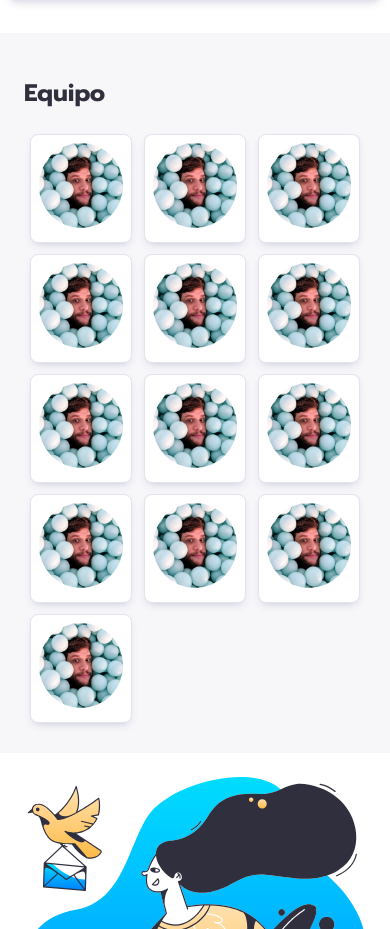
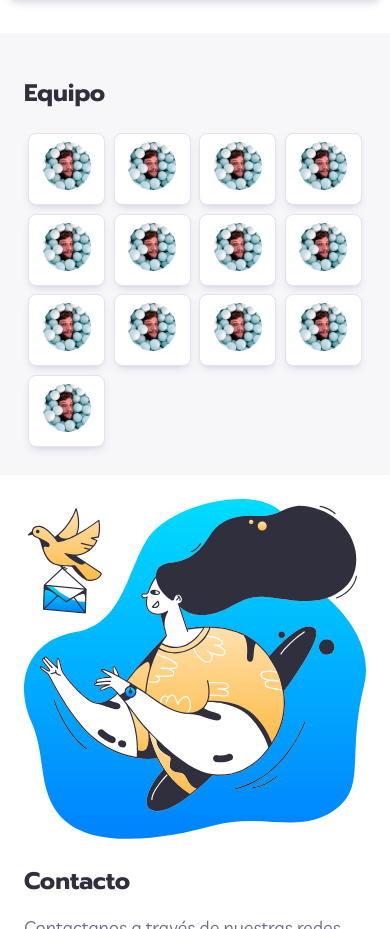
Before and after one commit to uqbar-project/uqbar-landing, a React (Create React App) app: page / in a window 390 px wide. Shown: the part 4230-5159 px from the top of the page. Built offline with nearby package versions, Linux system fonts and the light colour scheme.

Commit message:
Correcciones de animación de miembros de equipo

```diff
--- a/src/components/equipo/Index.module.css
+++ b/src/components/equipo/Index.module.css
@@ -10,7 +10,7 @@
   display: grid;
   grid-template-columns: repeat(4, 25%);
   grid-gap: 1.6rem;
-  grid-auto-rows: minmax(auto);
+  grid-auto-rows: min-content max-content auto;
   grid-auto-flow: dense;
 }
 /* Inactive member */
@@ -22,7 +22,7 @@
   border-radius: 8px;
   padding: 1.6rem;
   margin: 0.5%;
-  transition: all 0.3s ease-in-out;
+  transition: all 0.5s ease-in;
   position: relative;
   top: 0;
   grid-column-end: span 1;
@@ -43,6 +43,8 @@
 .photo img {
   border-radius: 100%;
   transition: all 0.3s ease-in-out;
+  width: 4.8rem;
+  height: 4.8rem;
 }
 .description {
   padding-left: 1.6rem;
@@ -71,14 +73,14 @@
   display: block;
   height: 0px;
   opacity: 0;
-  transition: all 0.3s ease-in-out;
+  transition: all 0.1s ease-in;
 }
 /* Active member */
 .member.active {
   padding: 0;
   box-shadow: 0 10px 20px -10px rgba(70, 70, 130, 0.5);
   grid-column-end: span 2;
-  grid-row-end: span 2;
+  grid-row-end: span 3;
 }
 .member.active:hover {
   box-shadow: 0 10px 20px -10px rgba(70, 70, 130, 0.5);
@@ -86,15 +88,15 @@
 }
 .member.active .photo {
   width: 19.8rem;
-  height: 30.2rem;
+  height: 100%;
 }
 .member.active .photo img {
   width: auto;
-  height: 30.2rem;
+  height: 100%;
   border-radius: 8px 0 0 8px;
   position: absolute;
-  clip-path: inset(0 5.2rem 0 5.2rem);
-  margin-left: -5.2rem;
+  clip-path: inset(0 4rem 0 4rem);
+  margin-left: -4rem;
 }
 .member.active .description {
   width: calc(100% - 21rem);
@@ -108,6 +110,8 @@
   display: block;
   opacity: 1;
   margin-top: 1.6rem;
+  height: auto;
+  transition: all 0.6s ease-in;
 }
 @media screen and (max-width: 800px) {
   .equipo {
@@ -122,11 +126,8 @@
     text-align: left;
   }
   .equipoListado {
-    display: grid;
-    grid-template-columns: repeat(3, 33.3333%);
+    grid-template-columns: repeat(4, 25%);
     grid-gap: 0rem;
-    grid-auto-rows: minmax(auto);
-    grid-auto-flow: dense;
   }
   .member {
     margin: 5%;
@@ -135,6 +136,7 @@
   .photo {
     width: 100%;
     height: auto;
+    text-align: center;
   }
   .description {
     padding-top: 0.4rem;
@@ -148,7 +150,7 @@
   /* Active member */
   .member.active {
     padding: 0.8rem;
-    grid-column-end: span 3;
+    grid-column-end: span 4;
     grid-row-end: span 1;
     margin: 1%;
   }
@@ -176,6 +178,6 @@
   .member.active .bio {
     display: block;
     margin-top: 0.8rem;
-    height:auto;
+    height: auto;
   }
 }
```
